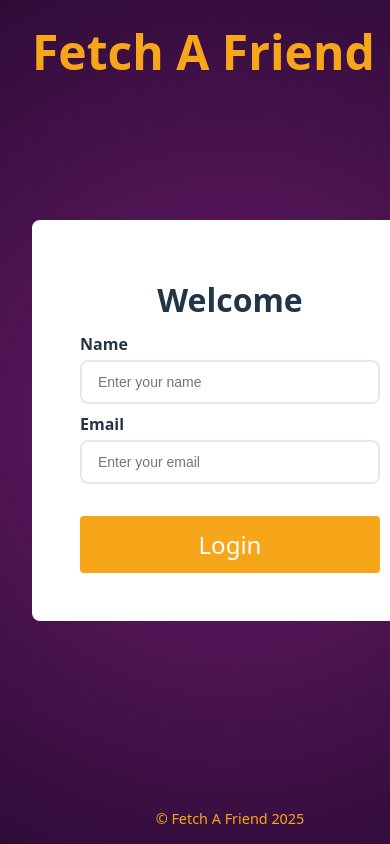
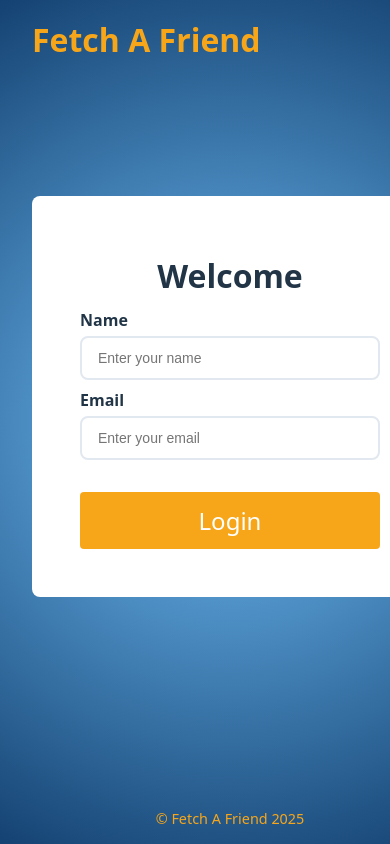
Before and after one commit to gavinspr/fetch-react, a React (Vite) app: page /login in a window 390 px wide. Shown: the top 844 px of the page. Built offline with nearby package versions, Linux system fonts and the light colour scheme; no server answers.

Commit message:
update colors

```diff
--- a/src/components/DogCard/DogCard.module.scss
+++ b/src/components/DogCard/DogCard.module.scss
@@ -22,7 +22,8 @@
   right: 8px;
   font-size: 2rem;
   cursor: pointer;
-  color: $primary-color;
+  color: #c99945;
+
   z-index: 2;
 }
 
--- a/src/components/Filters/Filters.module.scss
+++ b/src/components/Filters/Filters.module.scss
@@ -20,6 +20,7 @@
   h3 {
     margin: 0;
     font-size: 1.5rem;
+    user-select: none;
   }
 }
 
--- a/src/components/Layout/Layout.module.scss
+++ b/src/components/Layout/Layout.module.scss
@@ -6,7 +6,7 @@
   flex-direction: column;
   min-width: 100vw;
   min-height: 100vh;
-  background: radial-gradient(circle, #6a1b6a, #2f0c38);
+  background: radial-gradient(circle, #73C2FB, #144272);
 }
 
 .nav {
@@ -20,6 +20,10 @@
       text-decoration: none;
       font-size: 3rem;
       font-weight: bold;
+
+      @media (max-width: 700px){
+        font-size: 2rem;
+      }
     }
   }
 
--- a/src/components/pages/DogSearchPage/DogSearchPage.tsx
+++ b/src/components/pages/DogSearchPage/DogSearchPage.tsx
@@ -274,7 +274,7 @@ export const DogSearchPage = () => {
             <FaLongArrowAltLeft />
             <p>Return to search</p>
           </div>
-          <h2>Meet Your Match!</h2>
+          <h2>Fetch Your New Best Friend!</h2>
           <div className={styles.dog}>
             <DogCard
               key={`match-${match.id}`}
--- a/src/index.scss
+++ b/src/index.scss
@@ -49,3 +49,7 @@ button {
   cursor: pointer;
   transition: border-color 0.25s;
 }
+
+label {
+  user-select: none;
+}
--- a/src/styles/_variables.scss
+++ b/src/styles/_variables.scss
@@ -1,6 +1,6 @@
 $primary-color: #f8a619;
 $accent-color: #fde4b3;
-$hover-color: #7a2873;
+$hover-color: #73C2FB;
 $bg-primary: #fff;
 $text-primary: #213547;
 $error: #d8000c;
```
